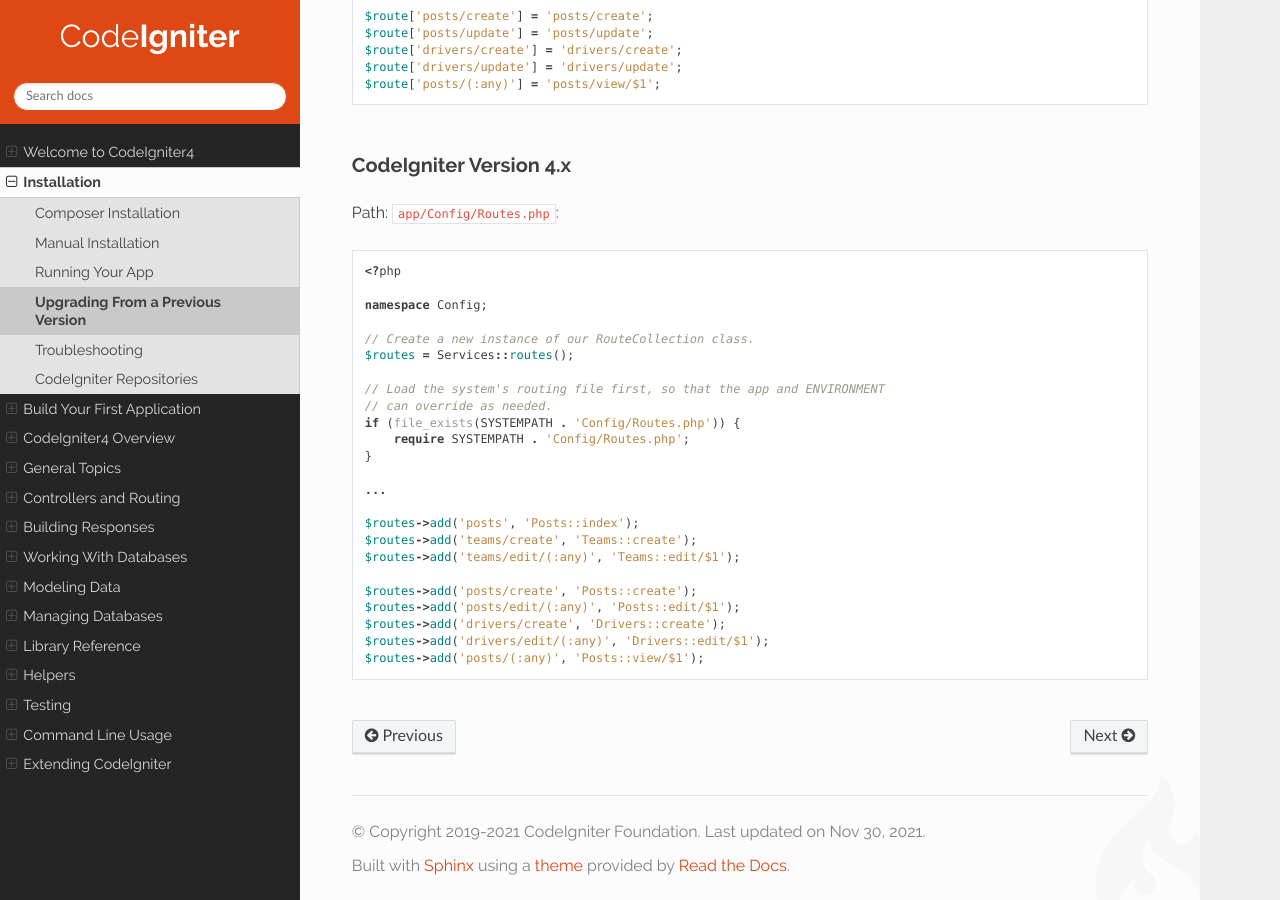
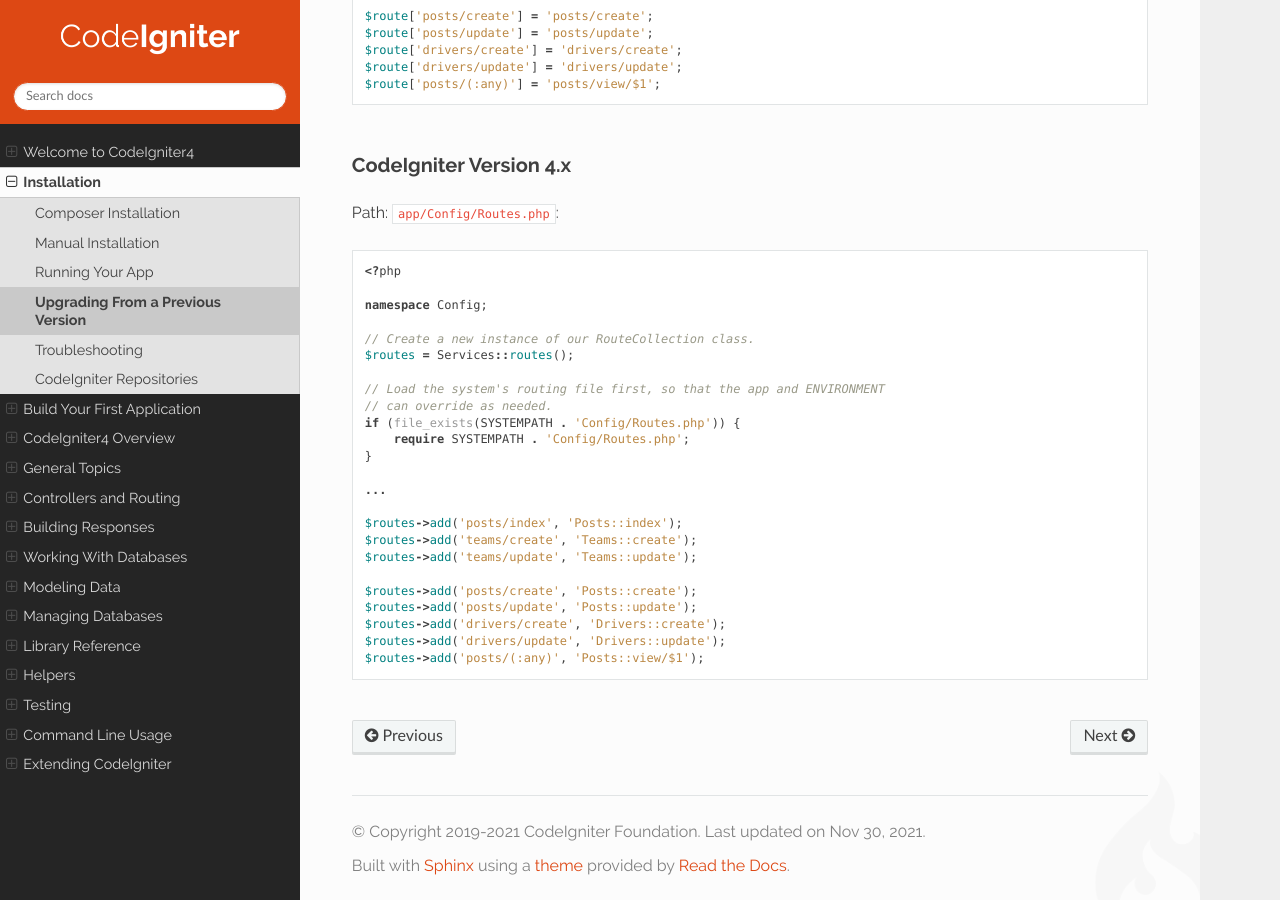
Before and after one commit to NEKOGET/ci4_user_guide_src, a Sphinx documentation site: the page built from source/installation/upgrade_routing.rst, in a window 1280 px wide and 900 px high, scrolled down 1144 px. Built offline with Sphinx 7.4.7 and the Read the Docs theme 2.0.0, drawn with Linux system fonts in a browser that asks for light colours.

Commit message:
docs: fix sample code
It seems 3.x and 4.x sample code are not the same.

```diff
--- a/source/installation/upgrade_routing.rst
+++ b/source/installation/upgrade_routing.rst
@@ -64,12 +64,12 @@ Path: ``app/Config/Routes.php``::
 
     ...
 
-    $routes->add('posts', 'Posts::index');
+    $routes->add('posts/index', 'Posts::index');
     $routes->add('teams/create', 'Teams::create');
-    $routes->add('teams/edit/(:any)', 'Teams::edit/$1');
+    $routes->add('teams/update', 'Teams::update');
 
     $routes->add('posts/create', 'Posts::create');
-    $routes->add('posts/edit/(:any)', 'Posts::edit/$1');
+    $routes->add('posts/update', 'Posts::update');
     $routes->add('drivers/create', 'Drivers::create');
-    $routes->add('drivers/edit/(:any)', 'Drivers::edit/$1');
+    $routes->add('drivers/update', 'Drivers::update');
     $routes->add('posts/(:any)', 'Posts::view/$1');
```
